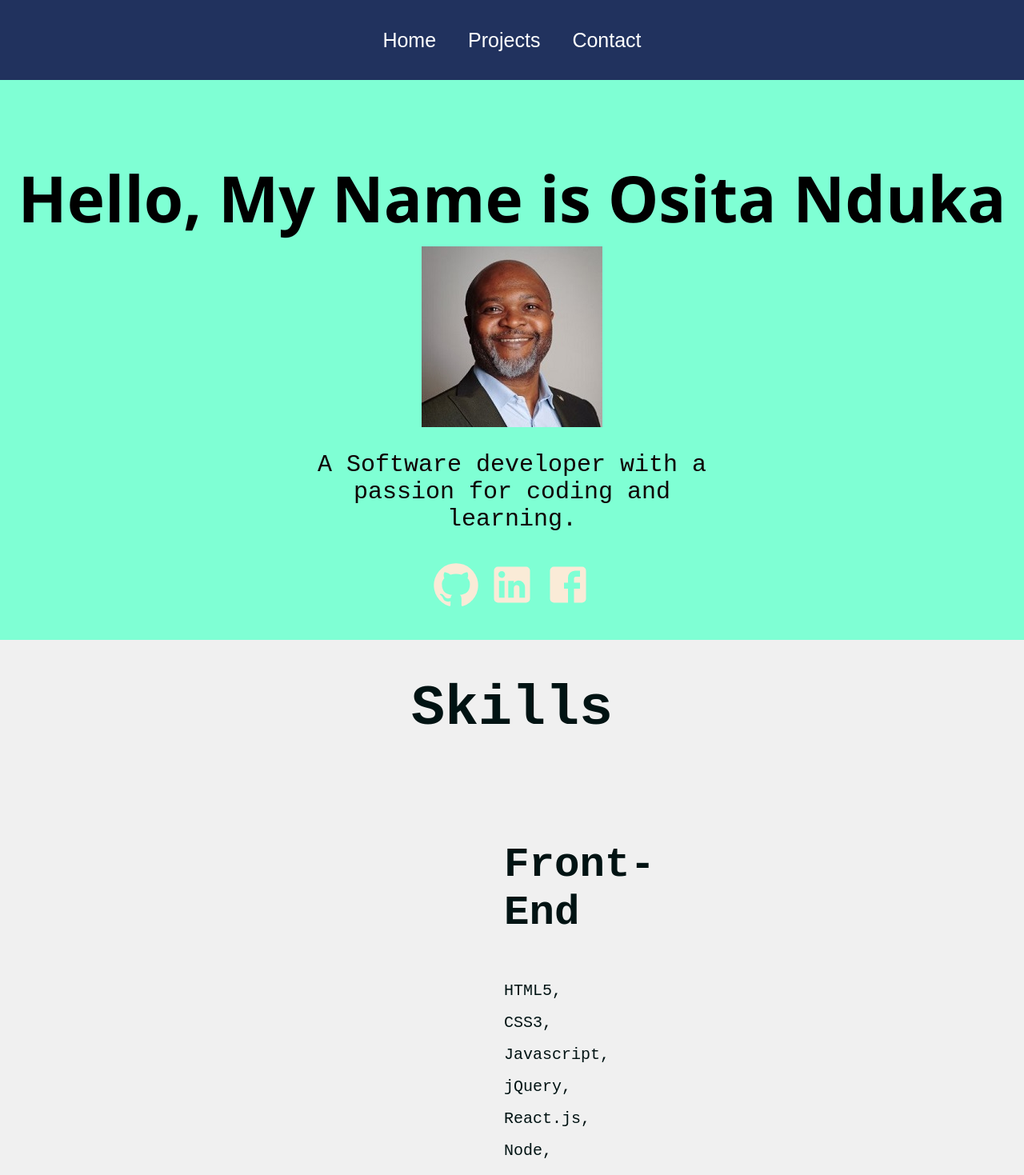
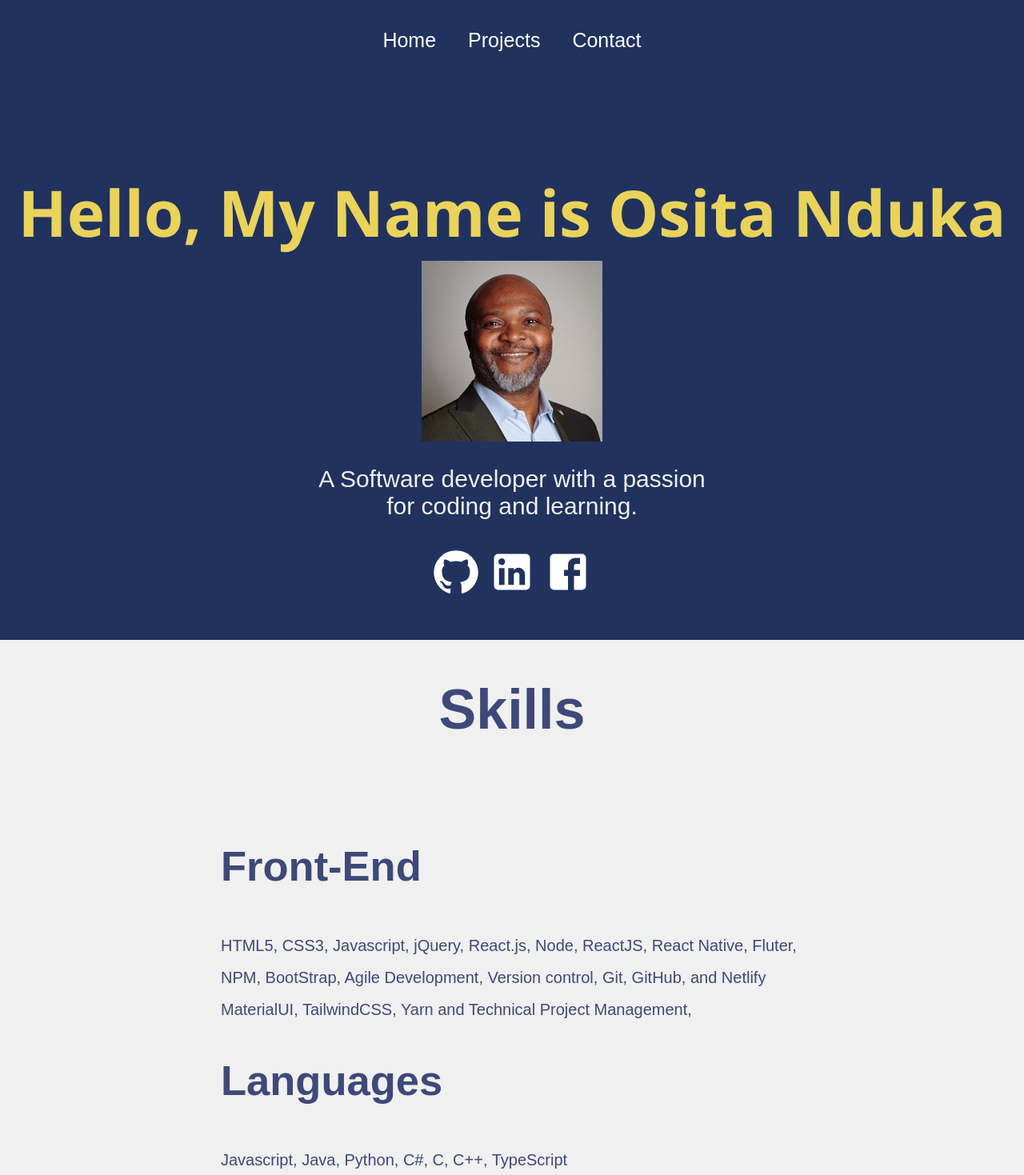
Before and after one commit to OsitaNduka/react-portfolio, a React (Create React App) app: page / in a window 1280 px wide. Shown: the top 1469 px of the page at 80% size. Built offline with nearby package versions, Linux system fonts and the light colour scheme.

Commit message:
modified Home.js and home.css

```diff
--- a/src/pages/Home.js
+++ b/src/pages/Home.js
@@ -25,8 +25,8 @@ function Home() {
             <h2>Front-End</h2>
             <span>
             HTML5, CSS3, Javascript, jQuery, React.js, Node, ReactJS, React Native, Fluter,
-            NPM, BootStrap, Agile development, Version control, Git, GitHub, and Netlify
-            MaterialUI, TailwindCSS, Yarn and Technical project management,
+            NPM, BootStrap, Agile Development, Version control, Git, GitHub, and Netlify
+            MaterialUI, TailwindCSS, Yarn and Technical Project Management,
             </span>
           </li>
           <li className='item'>
--- a/src/styles/Home.css
+++ b/src/styles/Home.css
@@ -1,8 +1,8 @@
 .home {
     width: 100%;
     align-items: center;
-    font-family: 'Courier New', Courier, monospace;
-    color: rgb(1, 19, 19);
+    font-family: "Arial", sans-serif;
+    color: #3e497a;
   }
 
   .about {
@@ -13,26 +13,25 @@
     justify-content: center;
     align-items: center;
     text-align: center;
-    background-color: aquamarine;
-    color: rgb(14, 1, 1);
+    background-color: #21325e;
+    color: #f0f0f0;
   }
 
-.about h2{
- font-family: 'Segoe UI', Tahoma, Geneva, Verdana, sans-serif;
+  .about h2 {
+    font-family: "Segoe UI", Tahoma, Geneva, Verdana, sans-serif;
     font-size: 80px;
+    color: #e9d35b;
     height: 50px;
- color: black;
   }
 
   .about .prompt {
     width: 40%;
     font-size: 30px;
   }
-
   .prompt svg {
     font-size: 60px;
     margin: 5px;
-    color: antiquewhite;
+    color: white;
   }
 
   .skills {
@@ -43,33 +42,39 @@
     flex-direction: column;
     align-items: center;
   }
+
+  .skills h1 {
+    color: #3e497a;
+  }
+
   .skills .list {
     list-style: none;
-    width: 60px;
+    width: 60%;
   }
+
   .list span {
     font-size: 20px;
   }
 
   @media only screen and (max-width: 600px) {
-    .about h2{
+    .about h2 {
+      font-size: 40px;
+    }
 
-    font-size: 40px;
-
-}
     .about .prompt {
       margin-top: 10px;
       font-size: 20px;
       width: 80%;
     }
+
     .skills {
       text-align: center;
     }
     .list {
       padding: 0;
     }
+
     .skills h2 {
       font-size: 30px;
-
     }
   }
```
Lines whose indentation alone changed are shown as unchanged.
